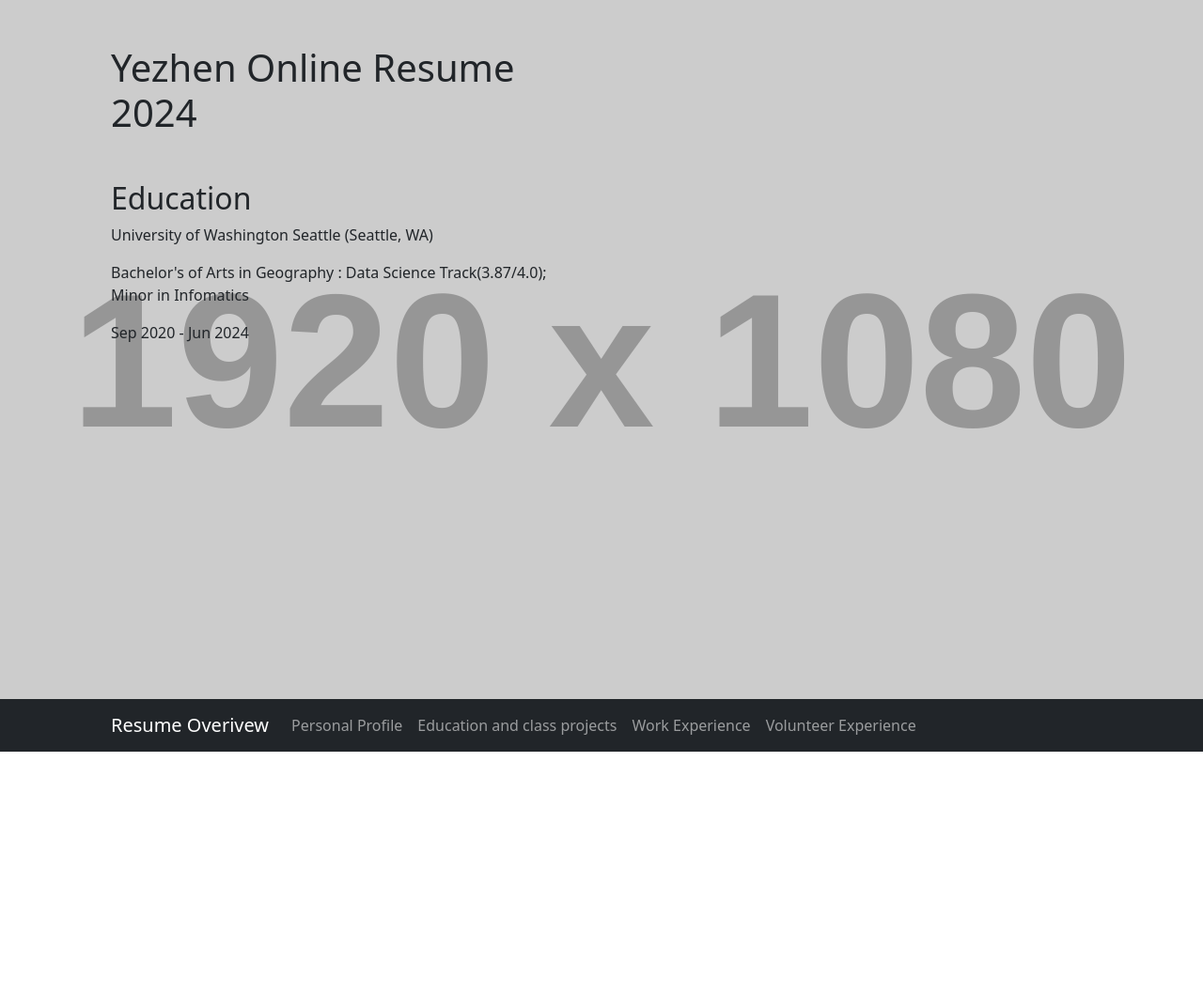
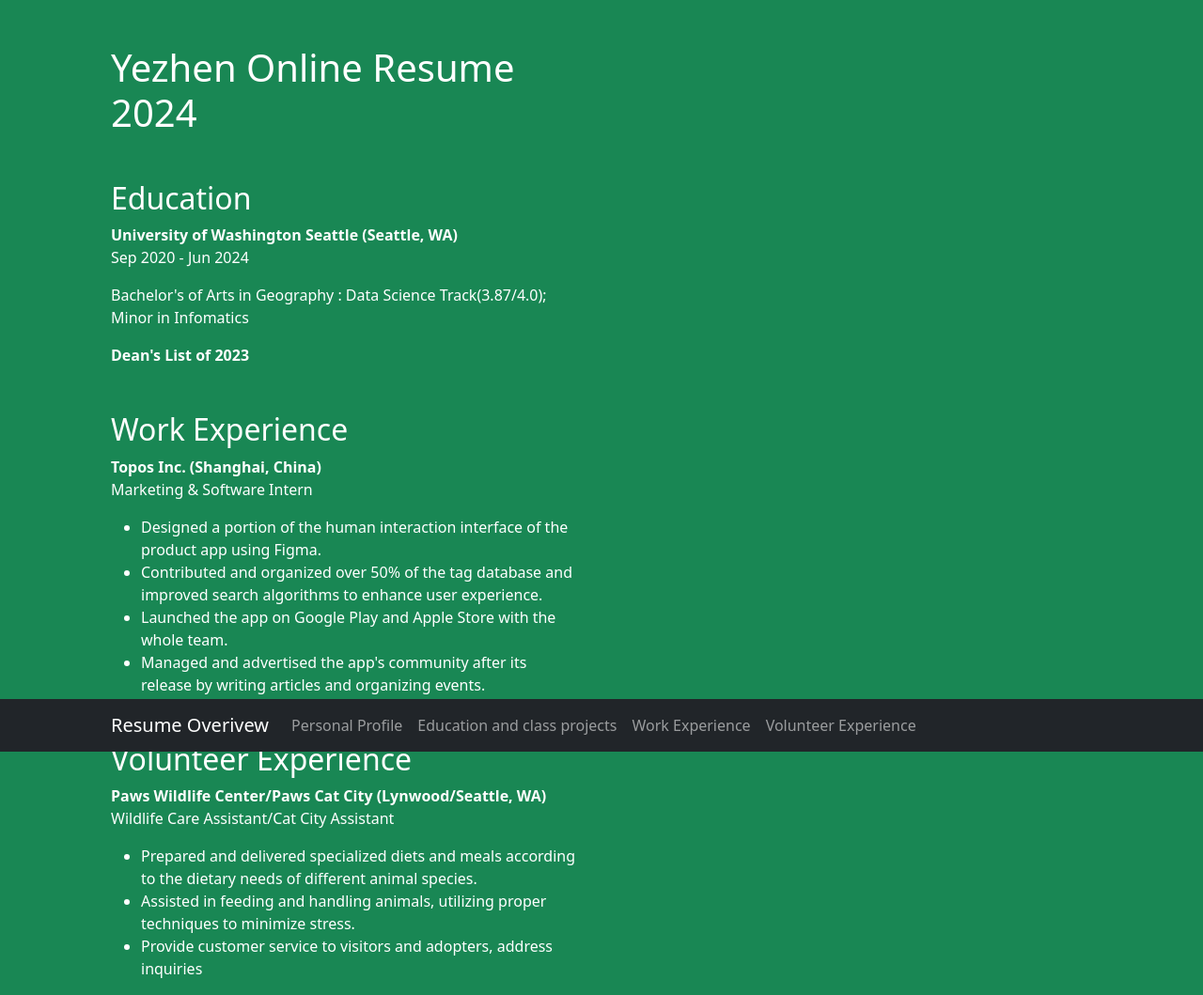
Before and after one commit to ychen21/ychen21.github.io, a plain HTML site: page index.html in a window 1280 px wide. Shown: the whole page at 94% size. Before the commit the page ends 800 px from the top, so only its background shows below. Drawn offline with nearby package versions, Linux system fonts and the light colour scheme; placeholder pictures from the web are drawn by us.

Commit message:
website resume updated fully with green background

```diff
--- a/index.html
+++ b/index.html
@@ -12,6 +12,7 @@
         <link href="css/styles.css" rel="stylesheet" />
     </head>
     <body>
+        <div class="bg-success text-white">
         <!-- Navigation-->
         <nav class="navbar navbar-expand-lg navbar-dark bg-dark fixed-bottom">
             <div class="container px-4 px-lg-5">
@@ -34,9 +35,30 @@
                     <div class="col-lg-6">
                         <h1 class="mt-5">Yezhen Online Resume 2024</h1>
                         <h2 class="mt-5">Education</h2>
-                        <p>University of Washington Seattle (Seattle, WA)</p>
+                        <b>University of Washington Seattle (Seattle, WA)</b>
+                        <p>Sep 2020 - Jun 2024</p>
                         <p>Bachelor's of Arts in Geography : Data Science Track(3.87/4.0); Minor in Infomatics</p>
-                        <p>Sep 2020 - Jun 2024</p>
+                        <b>Dean's List of 2023</b>
+
+                        <h2 class="mt-5">Work Experience</h2>
+                        <b>Topos Inc.   (Shanghai, China) </b>
+                        <p>Marketing & Software Intern </p>
+                        <ul>
+                            <li>Designed a portion of the human interaction interface of the product app using Figma.</li>
+                            <li>Contributed and organized over 50% of the tag database and improved search algorithms to enhance user
+                                experience.  </li>
+                            <li>Launched the app on Google Play and Apple Store with the whole team.</li>
+                            <li>Managed and advertised the app's community after its release by writing articles and organizing events. </li>
+                          </ul>
+
+                          <h2 class="mt-5">Volunteer Experience</h2>
+                          <b>Paws Wildlife Center/Paws Cat City   (Lynwood/Seattle, WA)</b>
+                          <p>Wildlife Care Assistant/Cat City Assistant</p>
+                          <ul>
+                              <li>Prepared and delivered specialized diets and meals according to the dietary needs of different animal species. </li>
+                              <li>Assisted in feeding and handling animals, utilizing proper techniques to minimize stress.  </li>
+                              <li>Provide customer service to visitors and adopters, address inquiries</li>
+                            </ul>
                     </div>
                 </div>
             </div>
@@ -45,5 +67,6 @@
         <script src="https://cdn.jsdelivr.net/npm/bootstrap@5.2.3/dist/js/bootstrap.bundle.min.js"></script>
         <!-- Core theme JS-->
         <script src="js/scripts.js"></script>
+    </div>
     </body>
 </html>
```
